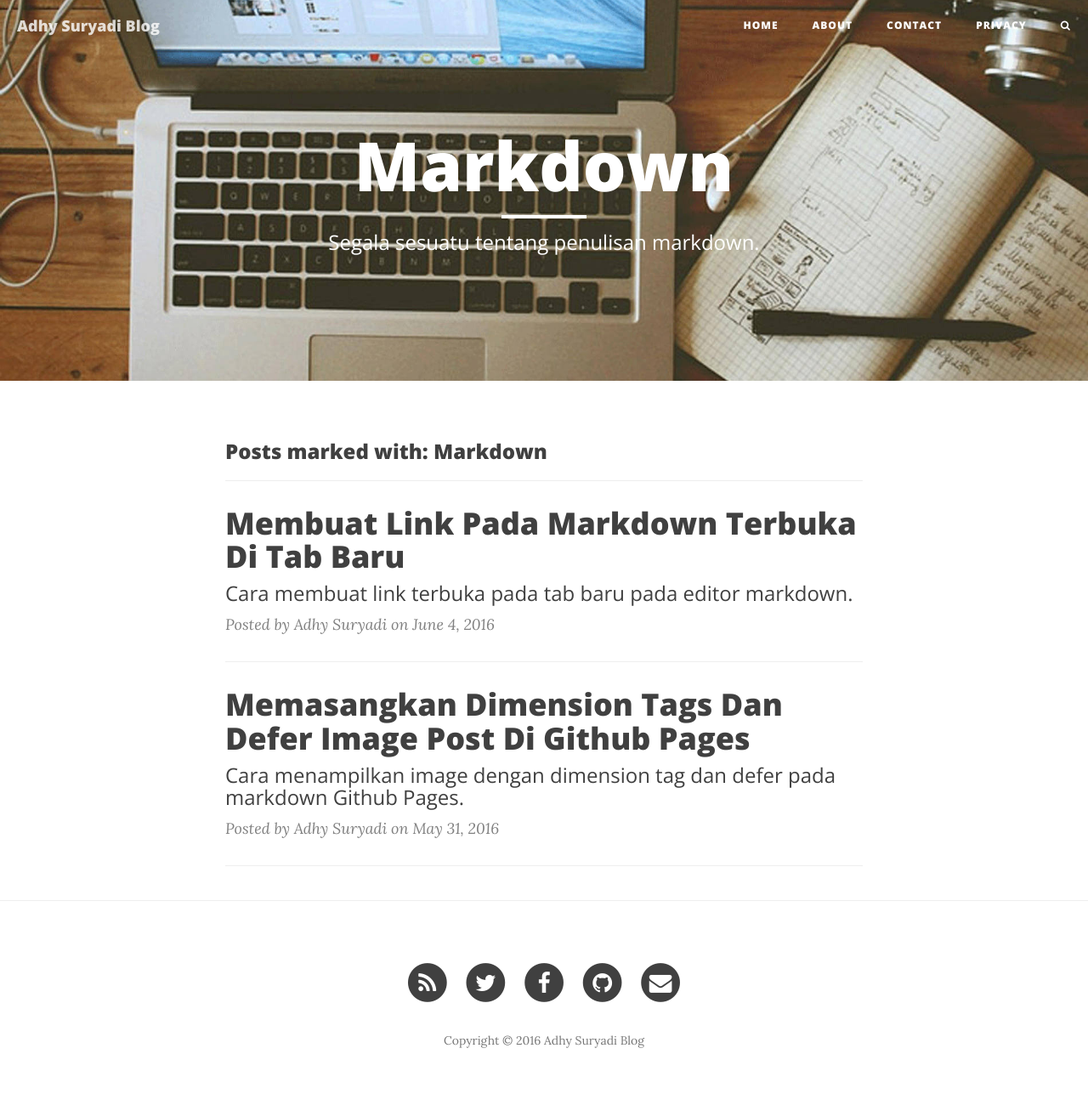
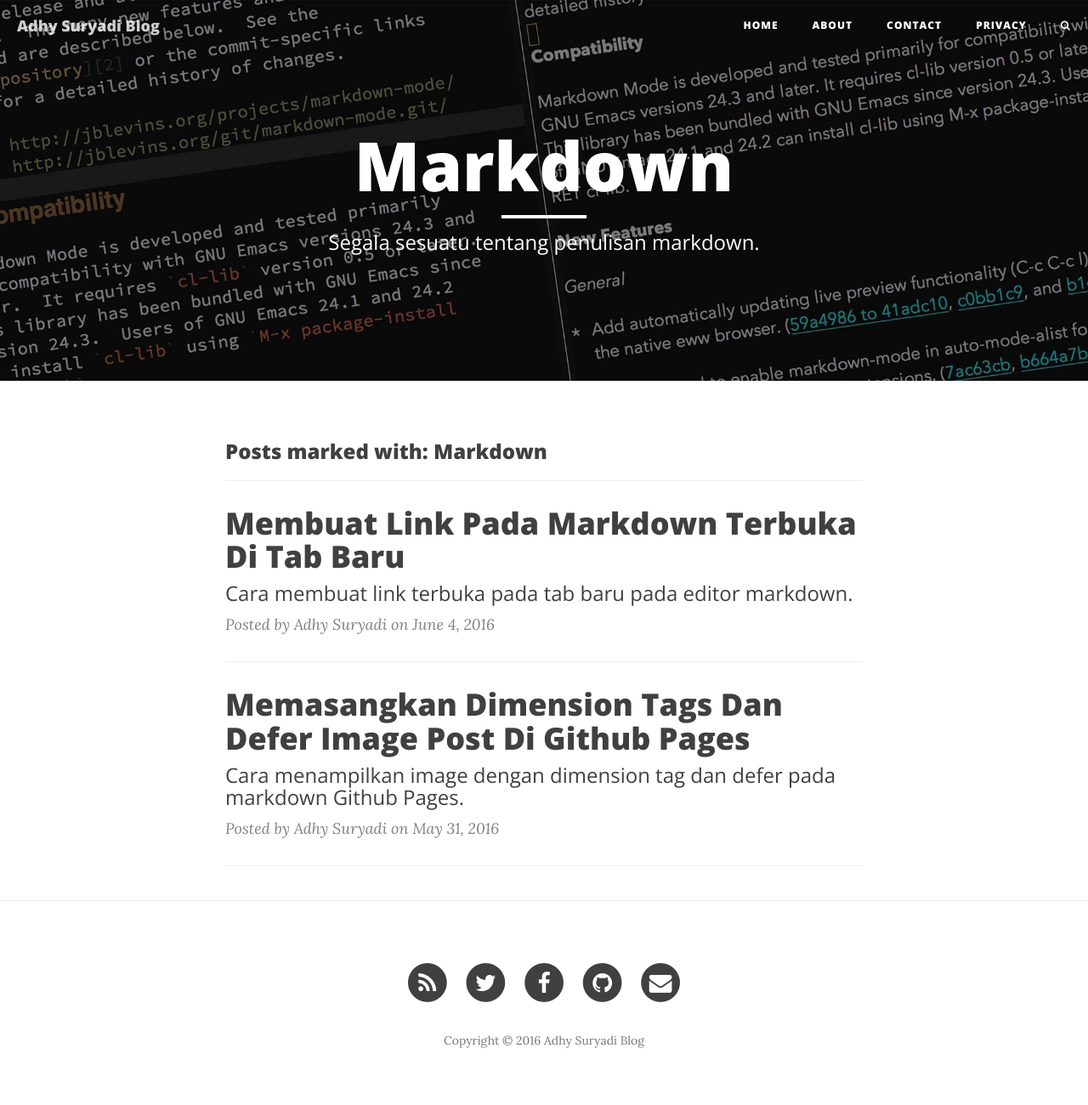
Before and after one commit to KompiAjaib/kompiajaib.github.io, a Jekyll site: the page built from tags/Markdown.html, in a window 1280 px wide. Shown: the whole page at 85% size. Built offline with Jekyll 4.4.1, drawn with Linux system fonts in a browser that asks for light colours; nearby versions of some CDN libraries; comment, search, counter and statistics services are not loaded.

Commit message:
Update Markdown.html

```diff
--- a/tags/Markdown.html
+++ b/tags/Markdown.html
@@ -2,6 +2,6 @@
 layout: tag
 title: Markdown
 description: Segala sesuatu tentang penulisan markdown.
-header-img: "img/post/blogging.jpg"
+header-img: "img/markdown.jpg"
 tag: Markdown
 ---
```
